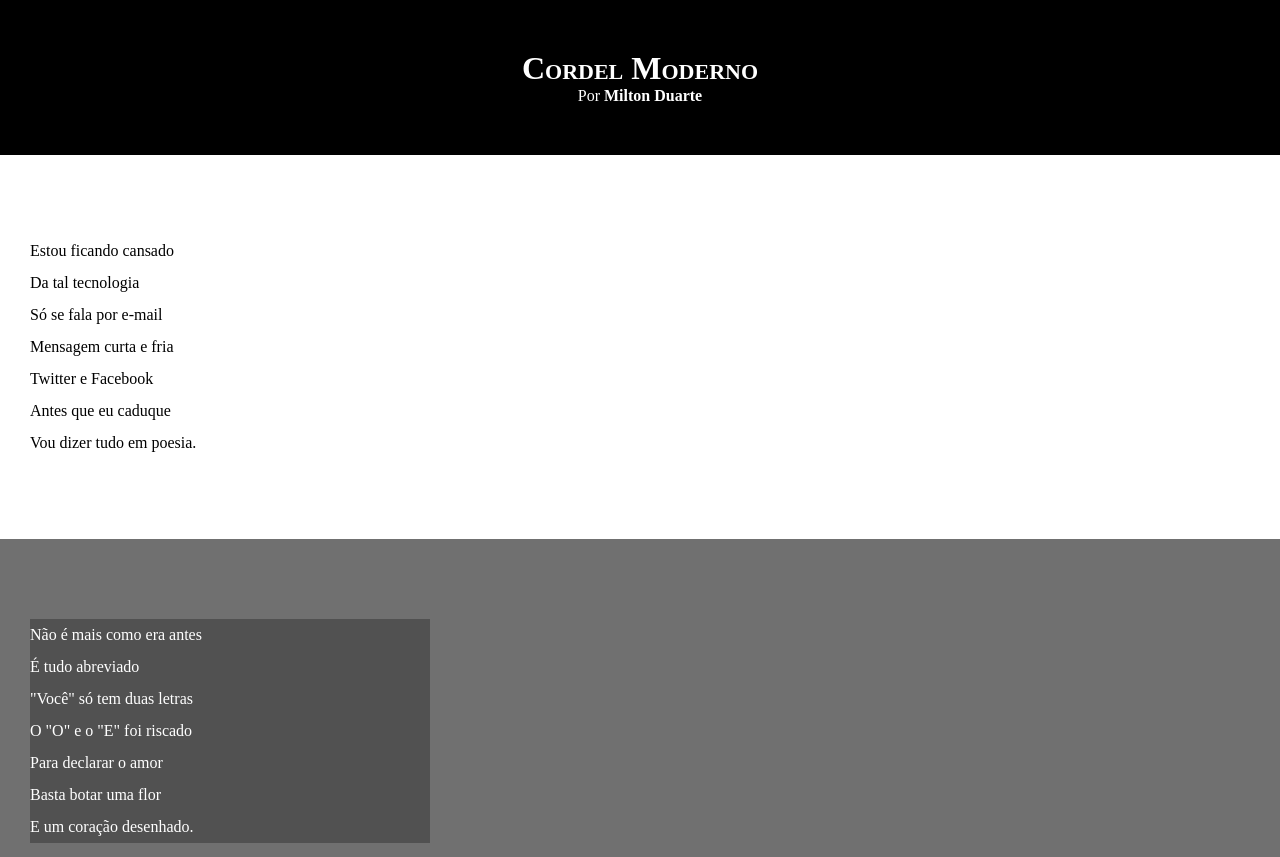
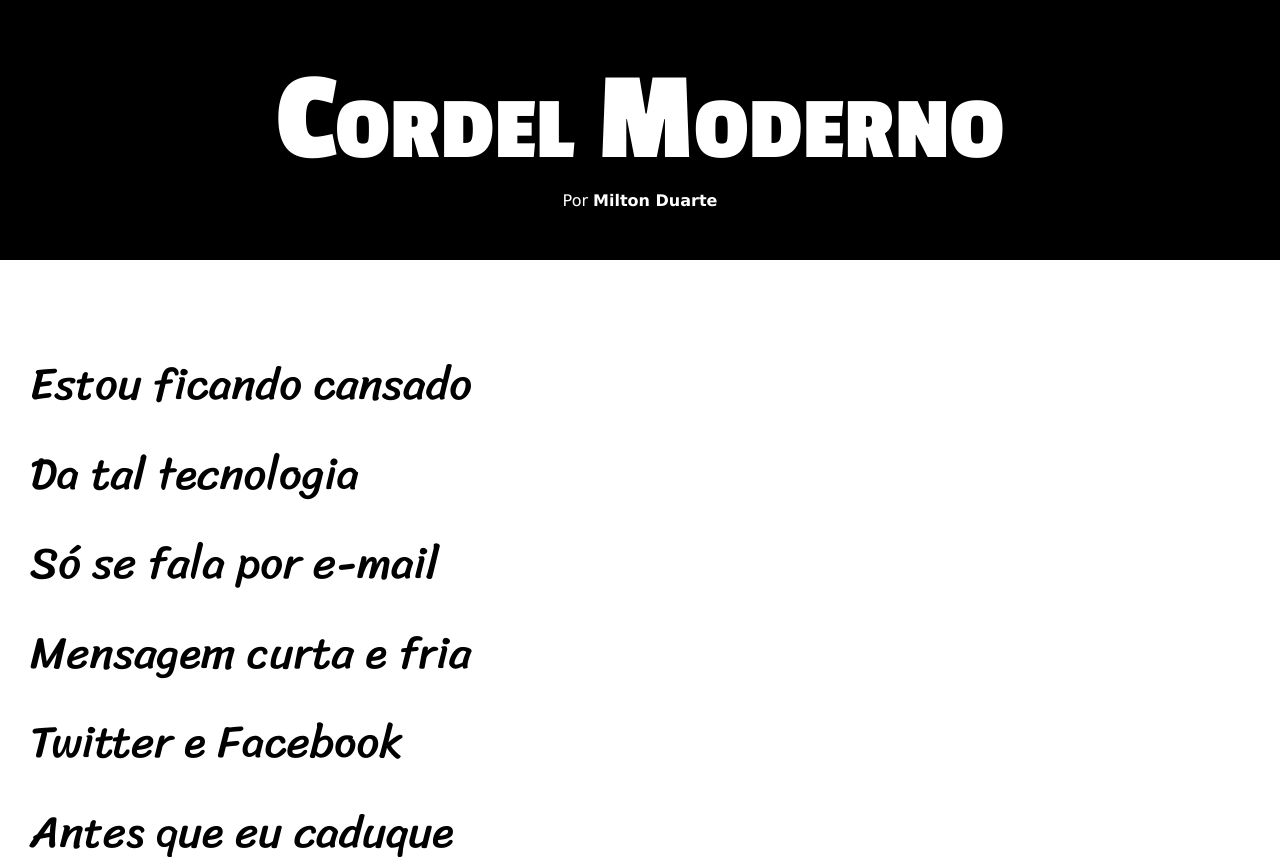
Before and after one commit to Fabianjoo/HTML-CSS, a plain HTML site: page Desafios/d012/index.html in a window 1280 px wide. Shown: the top 857 px of the page. Drawn offline with Linux system fonts and the light colour scheme.

Commit message:
atualização de estilos desafio 12

```diff
--- a/Desafios/d012/estilo/style.css
+++ b/Desafios/d012/estilo/style.css
@@ -1,13 +1,26 @@
 @charset "UTF-8";
+
+@import url('https://fonts.googleapis.com/css2?family=Bebas+Neue&family=Passion+One:wght@400;700;900&display=swap');
+
+@import url('https://fonts.googleapis.com/css2?family=Bebas+Neue&family=Passion+One:wght@400;700;900&family=Sriracha&display=swap');
+
+:root{
+    --fonte1: Verdana, Geneva, Tahoma, sans-serif;
+    --fonte2: "Passion One", sans-serif;
+    --fonte3: "Sriracha", sans-serif;
+
+}
 
 *{
     margin: 0px;
     padding: 0px;
+    font-size: 1em;
 }
 
 html, body{
     min-height: 100vh;
     background-color: darkgray;
+    font-family: var(--fonte1);
 }
 
 header{
@@ -19,6 +32,8 @@ header{
 header > h1{
     padding-top: 50px;
     font-variant: small-caps;
+    font-family: var(--fonte2);
+    font-size: 10vw;
 }
 header > p{
     padding-bottom: 50px;
@@ -40,6 +55,8 @@ section{
     padding-bottom: 10vh;
     line-height: 2em;
     padding-left: 30px;
+    font-family: var(--fonte3);
+    font-size: 3.5vw;
 }
 
 section.normal{
@@ -53,8 +70,9 @@ section.imagem{
 }
 
 section.imagem > p{
+    display: inline-block;
+    padding: 5px;
     background-color: rgba(0, 0, 0, 0.281);
-    width: 400px;
 }
 
 footer{
```
